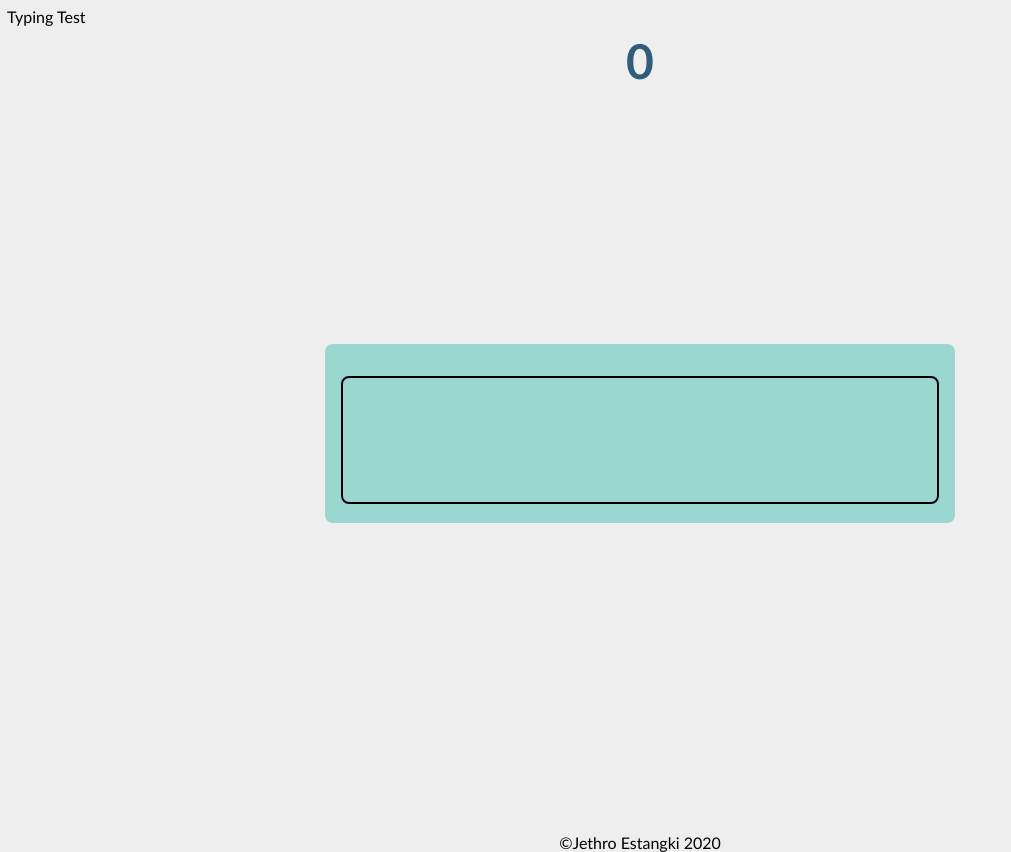
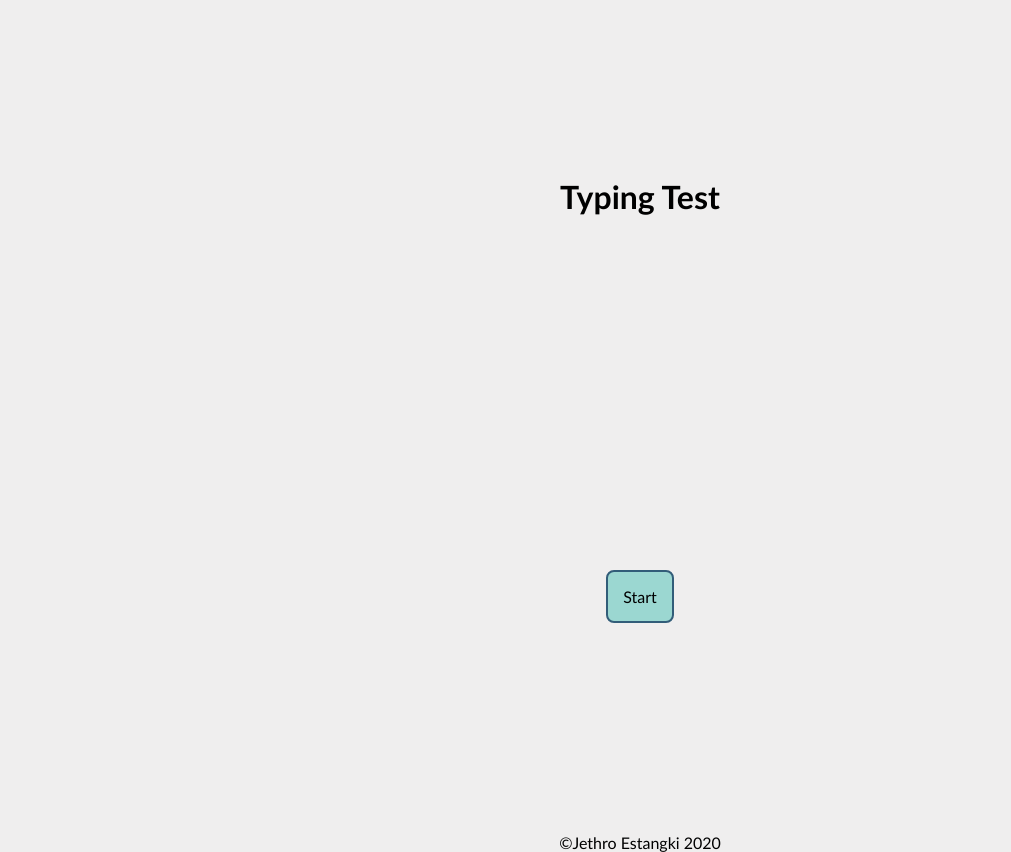
Before and after one commit to iamjethrooo/typing-test, a plain HTML site: page index.html in a window 1280 px wide. Shown: the whole page, without its empty margins (0-1011 px from the left). Drawn offline with Linux system fonts and the light colour scheme; no server answers.

Commit message:
Add modals for start and results and redesign layout

```diff
--- a/index.html
+++ b/index.html
@@ -4,15 +4,47 @@
     <meta charset="UTF-8" />
     <meta name="viewport" content="width=device-width, initial-scale=1.0" />
     <link rel="stylesheet" href="style.css" />
-    <title>Type Test</title>
+    <title>Typing Test</title>
   </head>
   <body>
     <header><a href="#">Typing Test</a></header>
     <main>
-      <div class="timer" id="timer">0</div>
+      <div class="modal">
+        <div class="modal-content start-menu">
+          <h1>Typing Test</h1>
+          <div class="modal-buttons">
+            <div class="time-selection">
+              <button class="modal-button">1:00</button>
+              <button class="modal-button">3:00</button>
+              <button class="modal-button">5:00</button>
+            </div>
+            <button class="modal-button" id="start">Start</button>
+          </div>
+        </div>
+        <div class="modal-content result-menu">
+          <div class="stat-container">
+            <div class="stat">
+              <span>WPM: </span>
+              <span>0</span>
+            </div>
+          </div>
+        </div>
+      </div>
       <div class="container">
-        <div class="quote-display" id="quote-display"></div>
-        <textarea id="quote-input" class="quote-input" autofocus></textarea>
+        <div class="quote-container">
+          <div class="quote-display" id="quote-display"></div>
+          <textarea id="quote-input" class="quote-input" autofocus></textarea>
+        </div>
+        <div class="stat-container">
+          <div class="stat">
+            <span>Time: </span>
+            <span class="timer" id="timer"></span>
+          </div>
+          <div class="stat">
+            <span>WPM: </span>
+            <span id="wpm"></span>
+          </div>
+        </div>
       </div>
     </main>
     <footer><p>&copy;Jethro Estangki 2020</p></footer>
--- a/style.scss
+++ b/style.scss
@@ -30,6 +30,7 @@ header {
   padding: 7px;
   width: 100%;
 }
+
 header a {
   font-weight: 300;
   text-decoration: none;
@@ -44,25 +45,25 @@ body,
 }
 
 .container {
+  display: flex;
+  justify-content: space-between;
   background-color: $lightGreen;
   padding: 1rem;
+  width: 1000px;
   border-radius: 0.5rem;
+}
+
+.quote-container {
   width: 700px;
   max-width: 90%;
-}
-
-.timer {
-  position: absolute;
-  top: 2rem;
-  font-size: 3rem;
-  color: $darkGreen;
-  font-weight: bold;
 }
 
 .quote-display {
   margin-bottom: 1rem;
   margin-left: calc(1rem + 2px);
   margin-right: calc(1rem + 2px);
+  word-wrap: break-word;
+  white-space: pre-wrap;
 }
 
 .quote-input {
@@ -89,3 +90,80 @@ body,
   color: red;
   text-decoration: underline;
 }
+
+.stat-container {
+  font-size: 2rem;
+  color: $darkGreen;
+  display: flex;
+  flex-direction: column;
+  justify-content: space-around;
+  border: 2px solid $darkGreen;
+  padding: 0.5rem 1rem;
+  border-radius: 0.5rem;
+  width: 200px;
+}
+
+.modal {
+  display: flex; /* Hidden by default */
+  align-items: center; /* Center vertically*/
+  justify-content: center; /* Center horizontally*/
+  position: fixed; /* Stay in place */
+  z-index: 1; /* Sit on top */
+  left: 0;
+  top: 0;
+  width: 100vw; /* Full width */
+  height: 100vh; /* Full height */
+  overflow: auto; /* Enable scroll if needed */
+  background-color: rgb(0, 0, 0); /* Fallback color */
+  background-color: rgba(0, 0, 0, 0.4); /* Black w/ opacity */
+}
+
+.modal-content {
+  background-color: $white;
+  width: 100vw; /* Could be more or less, depending on screen size */
+  height: 100vh;
+  flex-direction: column;
+  align-items: center;
+  justify-content: space-around;
+}
+
+.start-menu {
+  display: flex;
+}
+
+.result-menu {
+  display: none;
+}
+
+.modal-inner {
+  height: 100%;
+}
+
+.modal-buttons {
+  width: 100%;
+  display: flex;
+  align-items: center;
+  flex-direction: column;
+  justify-content: space-around;
+}
+
+.time-selection {
+  display: none;
+}
+
+.modal-button {
+  outline: none;
+  background-color: $lightGreen;
+  border: 2px solid $darkGreen;
+  border-radius: 0.5rem;
+  transition: 0.1s all;
+  font-size: inherit;
+  font-family: inherit;
+  &:hover {
+    transform: scale(1.1);
+  }
+}
+
+#start {
+  padding: 15px;
+}
```
Also changed, not shown: style.css, 1 other file.
